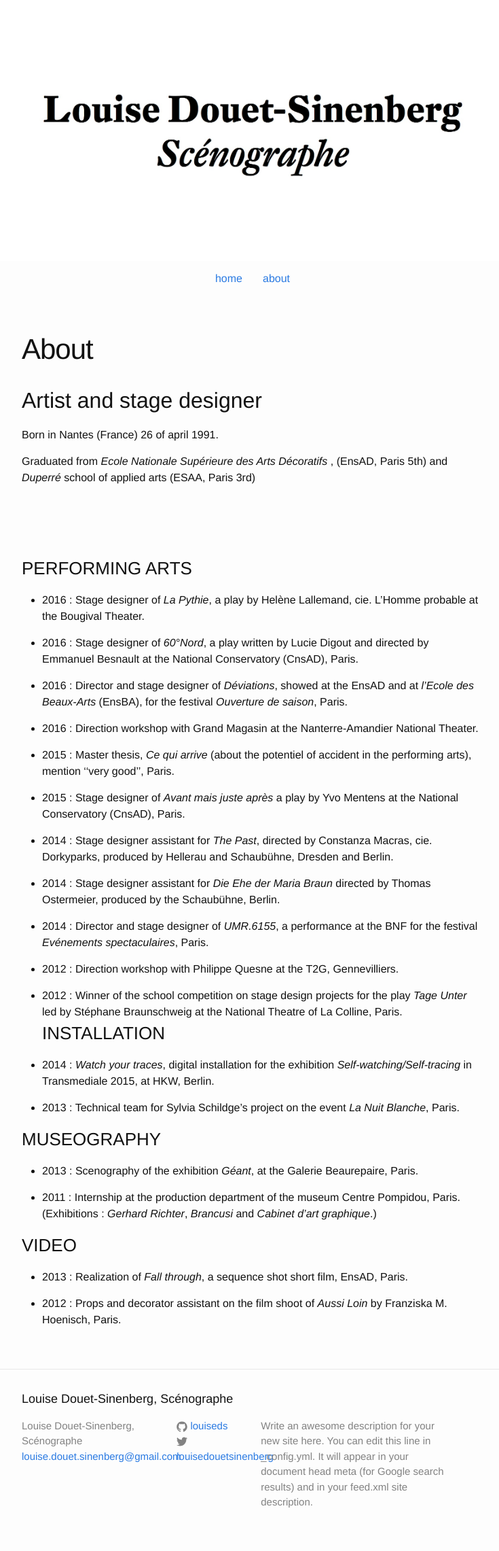
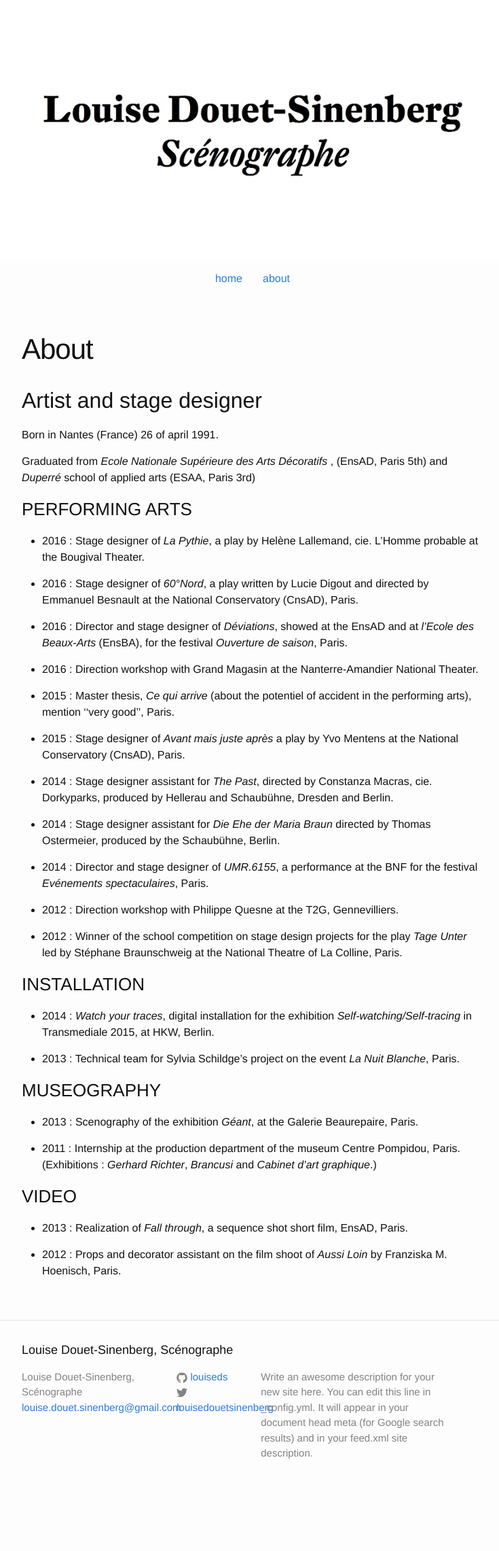
Before and after one commit to louiseds/louiseds.github.io, a Jekyll site: the page built from about.md, in a window 1280 px wide. Shown: the whole page at 68% size, without its empty margins (268-1003 px from the left). Built offline with Jekyll 4.4.1, drawn with Linux system fonts in a browser that asks for light colours; after the commit the page ends 2210 px from its top, so only the background shows below that.

Commit message:
Updated About

```diff
--- a/about.md
+++ b/about.md
@@ -9,10 +9,10 @@ layout: page
 Born in Nantes (France) 26 of april 1991.
 
 Graduated from _Ecole Nationale Supérieure des Arts Décoratifs_ , (EnsAD, Paris 5th) and _Duperré_ school of applied arts (ESAA, Paris 3rd)
+&nbsp;
+&nbsp;
 
-<br>
-<br>
-<br>
+
 ### PERFORMING ARTS
 * 2016 : Stage designer of _La Pythie_, a play by Helène Lallemand, cie. L’Homme probable at the Bougival Theater.
 
@@ -38,6 +38,7 @@ Graduated from _Ecole Nationale Supérieure des Arts Décoratifs_ , (EnsAD, Pari
 &nbsp;
 &nbsp;
 &nbsp;
+
 ### INSTALLATION
 * 2014 : _Watch your traces_, digital installation for the exhibition _Self-watching/Self-tracing_ in Transmediale 2015, at HKW, Berlin.
 
```
